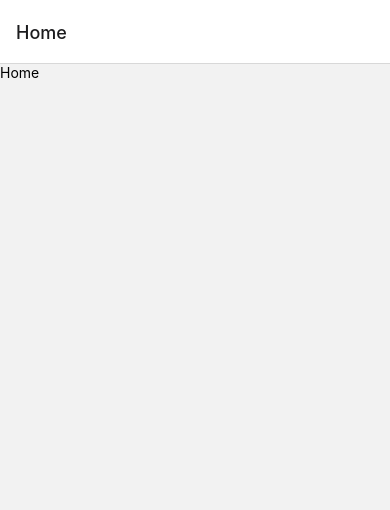
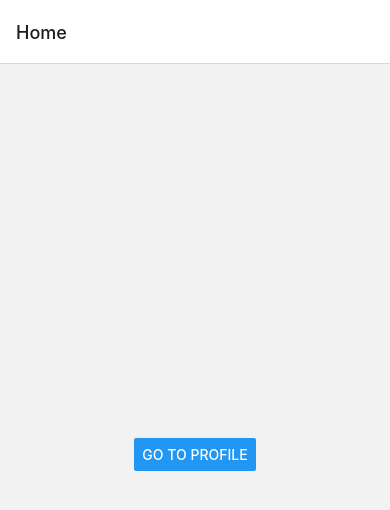
Before and after one commit to itsramiel/navigation-callbacks, a React Native app: screen / in a window 390 px wide. Shown: the top 510 px of the page. Built offline with nearby package versions, Linux system fonts and the light colour scheme.

Commit message:
callback works but with react-navigation non-serializable error

```diff
--- a/navigation/types.ts
+++ b/navigation/types.ts
@@ -2,7 +2,7 @@ import { NativeStackScreenProps } from "@react-navigation/native-stack";
 
 export type NavigationType = {
   Home: undefined;
-  Profile: undefined;
+  Profile: { callback: () => void };
 };
 
 export type HomeProps = NativeStackScreenProps<NavigationType, "Home">;
--- a/screens/Home.tsx
+++ b/screens/Home.tsx
@@ -1,14 +1,17 @@
-import { StyleSheet, Text, View } from "react-native";
+import { Alert, Button, StyleSheet, Text, View } from "react-native";
 import React from "react";
+import { HomeProps } from "../navigation/types";
 
-const Home = () => {
+const Home = ({ navigation }: HomeProps) => {
+  const congratulateUser = () => {
+    Alert.alert("Here is a congratulations for following this tutorial and this function is written in Home");
+  };
+
   return (
-    <View>
-      <Text>Home</Text>
+    <View style={{ flex: 1, alignItems: "center", justifyContent: "center" }}>
+      <Button title="go to profile" onPress={() => navigation.navigate("Profile", { callback: congratulateUser })} />
     </View>
   );
 };
 
 export default Home;
-
-const styles = StyleSheet.create({});
--- a/screens/Profile.tsx
+++ b/screens/Profile.tsx
@@ -1,10 +1,13 @@
-import { StyleSheet, Text, View } from "react-native";
+import { Button, StyleSheet, Text, View } from "react-native";
 import React from "react";
+import { ProfileProps } from "../navigation/types";
 
-const Profile = () => {
+const Profile = ({ route }: ProfileProps) => {
+  const { callback } = route.params;
+
   return (
-    <View>
-      <Text>Profile</Text>
+    <View style={{ flex: 1, justifyContent: "center", alignItems: "center" }}>
+      <Button title="call passed callback" onPress={callback} />
     </View>
   );
 };
```
